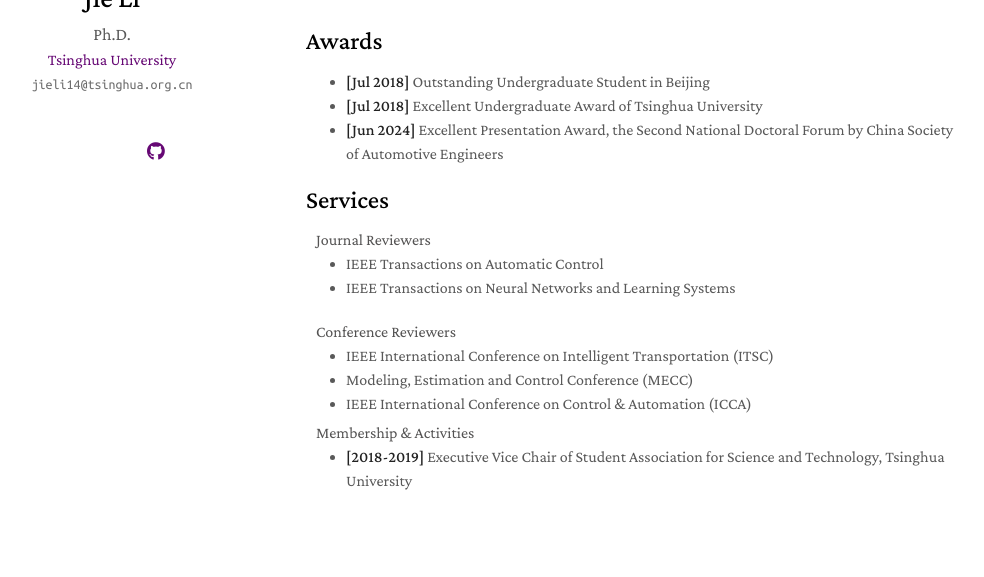
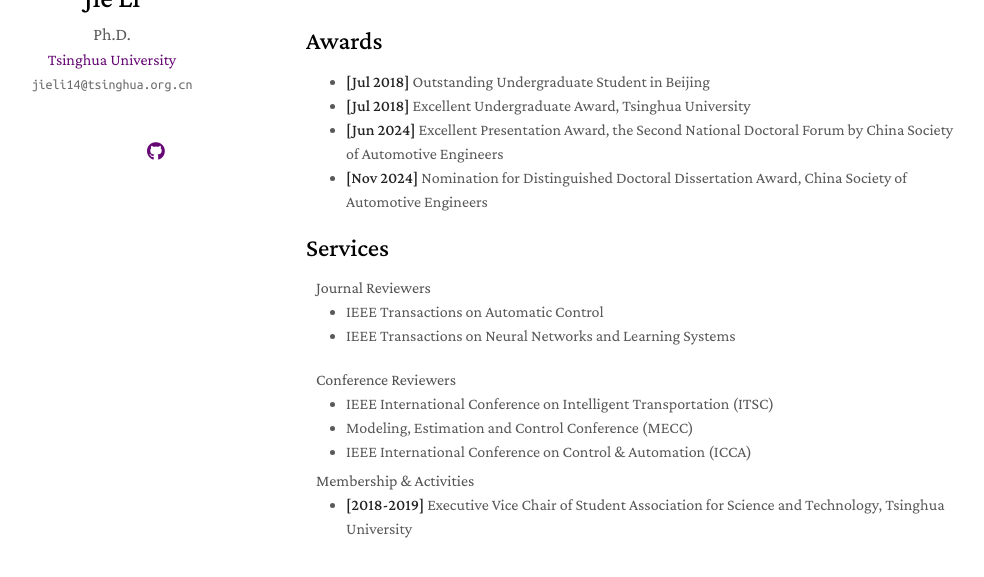
Before and after one commit to jieli18/jieli18.github.io, a Jekyll site: the page built from index.md, in a window 1280 px wide and 900 px high, scrolled down 1395 px, cut to the strip 265-842 px from the top of the window. Shown: the whole strip, without its empty margins (164-1148 px from the left). Built offline with Jekyll 4.4.1, drawn with Linux system fonts in a browser that asks for light colours; nearby versions of some CDN libraries; a style sheet for code colours, icons or effects is not loaded; our own code applies the rules of GitHub Pages for plain Markdown files.

```diff
--- a/_layouts/homepage.html
+++ b/_layouts/homepage.html
@@ -130,7 +130,7 @@
 
     </section>
     <footer>
-
+      <script type="text/javascript" id="clstr_globe" src="//clustrmaps.com/globe.js?d=z6gc1gIpXVC62U3U6P97hlTDEJU9iPjHDlgWRIecWLU"></script>
     </footer>
   </div>
   <script src="{{ " /assets/js/scale.fix.js" | relative_url }}"></script>
@@ -146,7 +146,6 @@
     ga('send', 'pageview');
   </script>
   {% endif %}
-<script type="text/javascript" id="clstr_globe" src="//clustrmaps.com/globe.js?d=z6gc1gIpXVC62U3U6P97hlTDEJU9iPjHDlgWRIecWLU"></script>
 </body>
 
 </html>
--- a/index.md
+++ b/index.md
@@ -16,8 +16,9 @@ A full list of publications is <a href="assets/files/publication_list.pdf" targe
 
 ## Awards
 - **[Jul 2018]** Outstanding Undergraduate Student in Beijing
-- **[Jul 2018]** Excellent Undergraduate Award of Tsinghua University
+- **[Jul 2018]** Excellent Undergraduate Award, Tsinghua University
 - **[Jun 2024]** Excellent Presentation Award, the Second National Doctoral Forum by China Society of Automotive Engineers
+- **[Nov 2024]** Nomination for Distinguished Doctoral Dissertation Award, China Society of Automotive Engineers
 
 ## Services
 {% include_relative _includes/services.md %}
```
